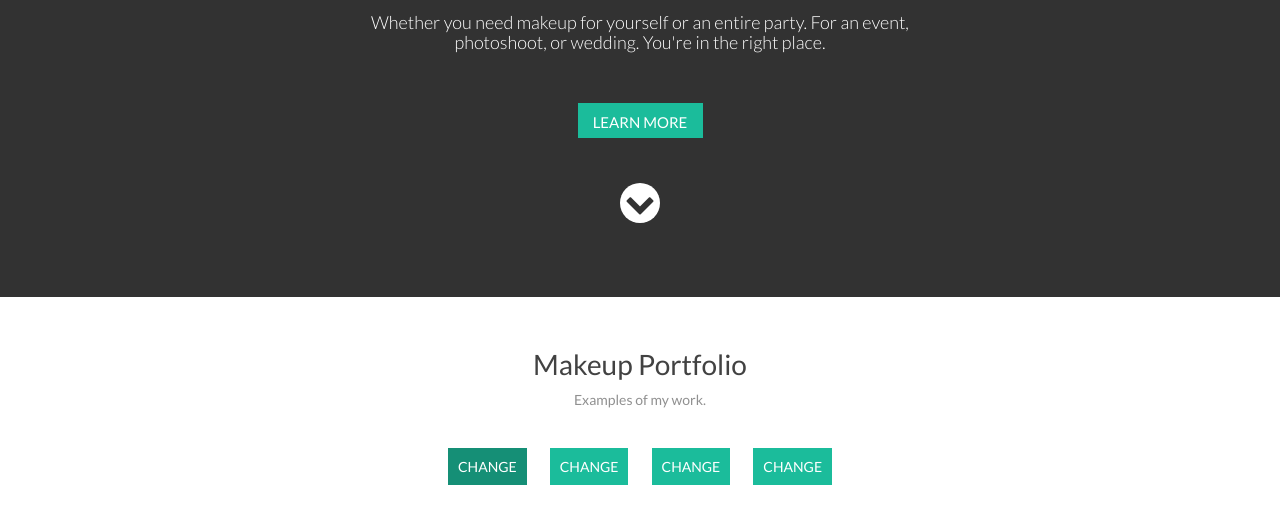
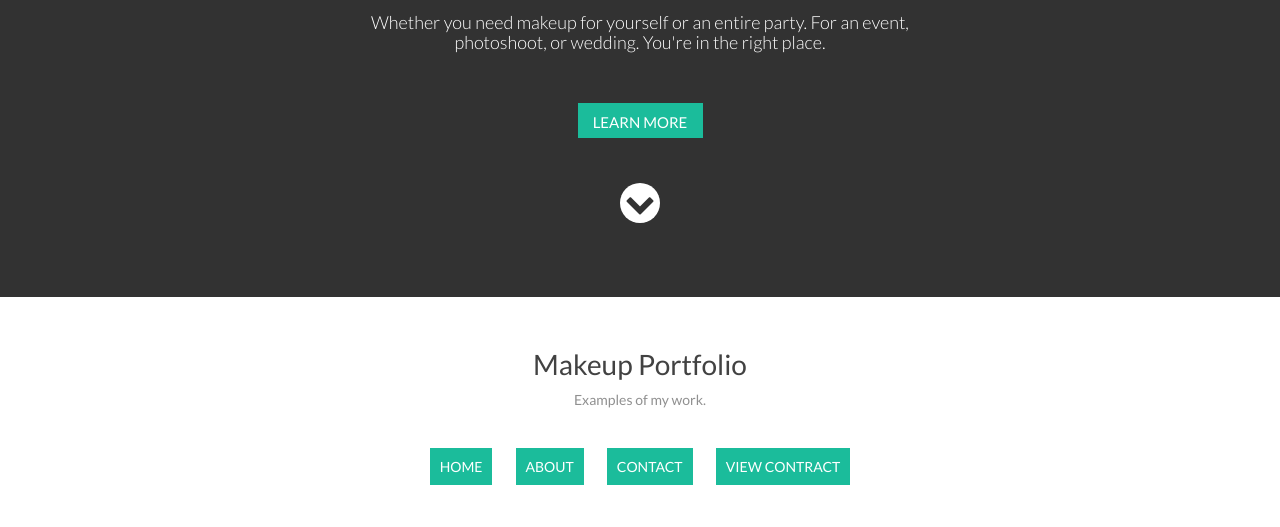
Before and after one commit to wittalyssa90/badger50, a website: page index.html in a window 1280 px wide. Shown: the part 253-780 px from the top of the page. Drawn offline with Linux system fonts and the light colour scheme; files whose address does not match are found by name.

Commit message:
Update index.html

```diff
--- a/index.html
+++ b/index.html
@@ -25,7 +25,16 @@
 <div class="page-header__inner">
 <div class="page-header__logo">
 <h1>Makeup Artist</h1>&nbsp;<span>Madison, WI</span></div>
-<nav class="page-header__nav js-nav"><ul><li><a class="page-header__nav-link js-anchor js-link is-active" href="#home">Home</a></li><li><a class="page-header__nav-link js-anchor js-link" href="#portfolio">Portfolio</a></li><li><a class="page-header__nav-link js-anchor js-link" href="#team">About</a></li><li><a class="page-header__nav-link js-anchor js-link" href="#contact">Contact</a></li></ul></nav></div></header><!-- $Promo section-->
+<nav class="page-header__nav js-nav">
+  <ul>
+    <li>
+      <a class="page-header__nav-link js-anchor js-link is-active" href="#home">Home</a>
+    </li>
+    <li><a class="page-header__nav-link js-anchor js-link" href="#portfolio">Portfolio</a></li>
+    <li><a class="page-header__nav-link js-anchor js-link" href="#team">About</a></li>
+    <li><a class="page-header__nav-link js-anchor js-link" href="#contact">Contact</a></li>
+  </ul>
+</nav></div></header><!-- $Promo section-->
 <section class="promo js-jumbo" id="home">
 <h2 class="promo__title"><span>Welcome to Fabulous</span></h2><p class="promo__descr">Whether you need makeup for yourself or an entire party. For an event, photoshoot, or wedding. You're in the right place.</p>
 <a class="promo__btn" href="#">Learn more</a>
@@ -38,10 +47,19 @@
 <p class="portfolio__descr">Examples of my work.</p>
 <nav class="portfolio__filter">
   <ul>
-    <li class="portfolio__filter-btn is-selected js-filter" data-filter="all">CHANGE</li>
-    <li class="portfolio__filter-btn js-filter" data-filter="web">CHANGE</li>
-    <li class="portfolio__filter-btn js-filter" data-filter="graphic">CHANGE</li>
-    <li class="portfolio__filter-btn js-filter" data-filter="flat">CHANGE</li>
+    <li>
+      <a class="portfolio__filter-btn" href="#home">Home</a>
+    </li>
+    <li>
+      <a class="portfolio__filter-btn" href="#about">About</a>
+    </li>
+    <li>
+      <a class="portfolio__filter-btn" href="#contact">Contact</a>
+    </li>
+    <!-- PDF contract download or open -->
+    <li>
+      <a class="portfolio__filter-btn" href="Makeup Service Contract - Alyssa Witt Makeup, LLC.pdf" target="_blank" rel="noopener noreferrer">View Contract</a>
+    </li>
   </ul>
 </nav>
   <ul class="portfolio__content">
```
